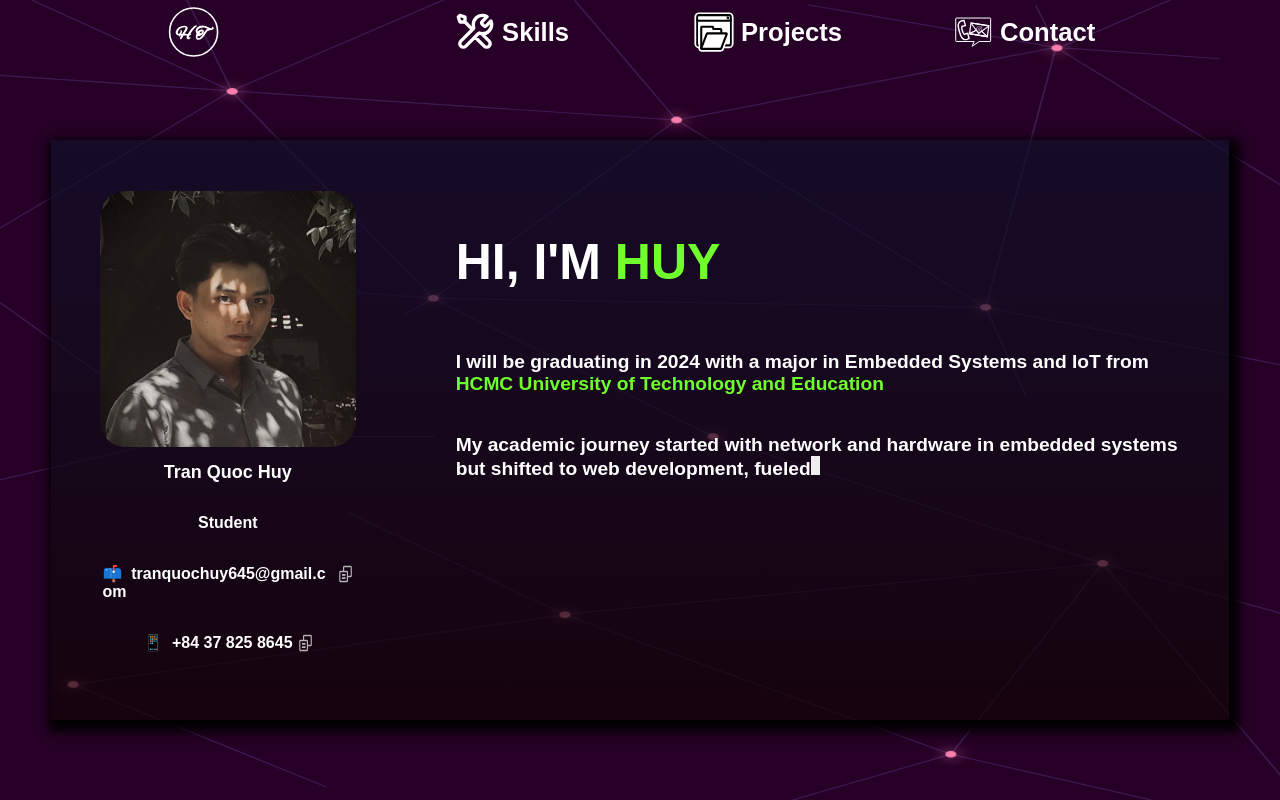
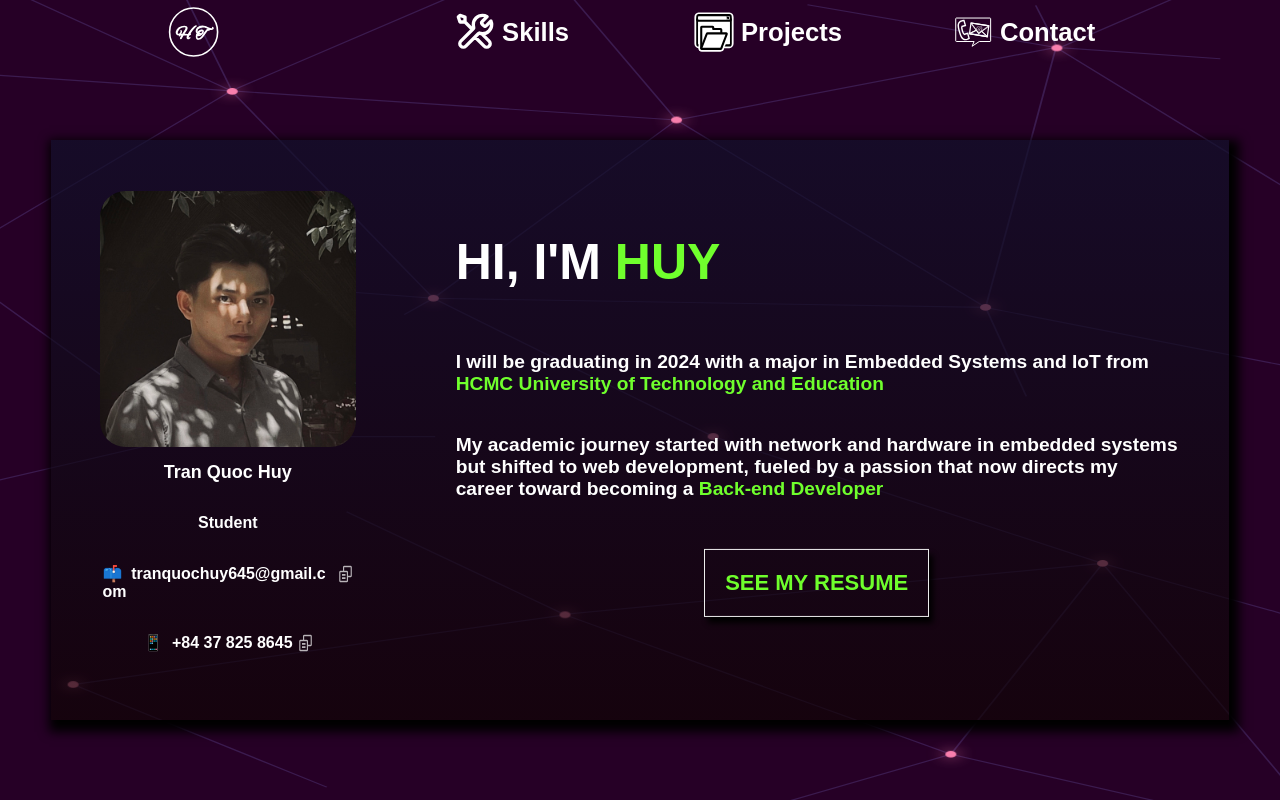
Before and after one commit to tranquochuy645/tranquochuy645.github.io, a React (Vite) app: page / in a window 1280 px wide. Both pictures are taken after a click on the picture 345 px from the left and 574 px from the top of the page. Shown: the top 800 px of the page. Built offline with nearby package versions, Linux system fonts and the light colour scheme; no server answers.

Commit message:
adjust type writing speed

```diff
--- a/src/components/Main/Landing/Landing.tsx
+++ b/src/components/Main/Landing/Landing.tsx
@@ -18,14 +18,14 @@ function Landing() {
         for (let i = 0; i < 6; i++) {
             el.push(el_wrapper?.querySelector(`#t_${i}`));
         }
-        typeParagraph(el, arrT, 30, 2000)
+        typeParagraph(el, arrT, 20, 2000)
         setTimeout(
             () => {
                 let d = document.querySelector<HTMLElement>('#download')
                 if (d) {
                     d.style.display = "flex";
                 }
-            }, (arrTTotalLength * 30 + 2000)
+            }, (arrTTotalLength * 20 + 2000)
         )
 
     }, [])
@@ -69,13 +69,12 @@ function Landing() {
                     </p>
                     <p>
                         <span id='t_4'>
-
                         </span>
                         <span id='t_5' className='green'>
 
                         </span>
                     </p>
-                    <a id="download" className=" green" href="/assets/cv.pdf" aria-label='see my resume'>SEE MY RESUME</a>
+                    <a id="download" className=" green" href="/assets/TranQuocHuy_WebDeveloper.pdf" aria-label='see my resume'>SEE MY RESUME</a>
                 </span>
             </div>
         </>
```
